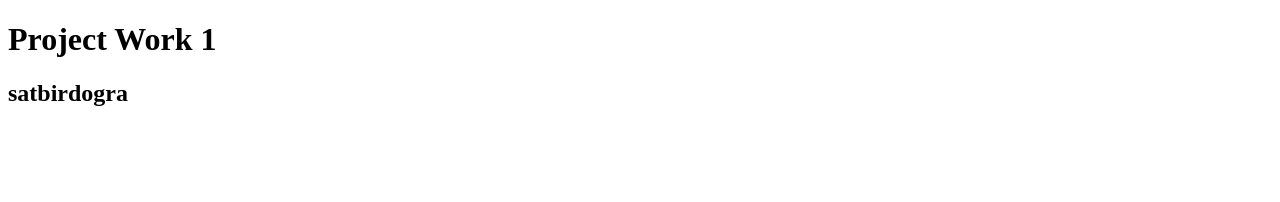
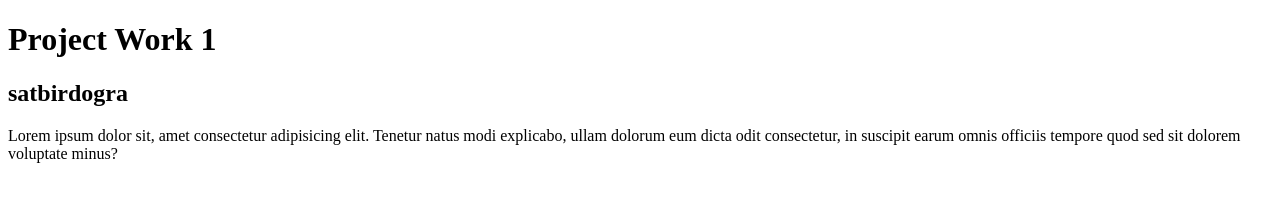
Before and after one commit to SatbirSingh20/project1, a plain HTML site: page index.html in a window 1280 px wide. Drawn offline with Linux system fonts and the light colour scheme.

Commit message:
commit	modified:   index.html

```diff
--- a/index.html
+++ b/index.html
@@ -10,5 +10,7 @@
     <h1>Project Work 1</h1>
     <h2>satbirdogra</h2>
 
+    <p>Lorem ipsum dolor sit, amet consectetur adipisicing elit. Tenetur natus modi explicabo, ullam dolorum eum dicta odit consectetur, in suscipit earum omnis officiis tempore quod sed sit dolorem voluptate minus?</p>
+
 </body>
 </html>
```
